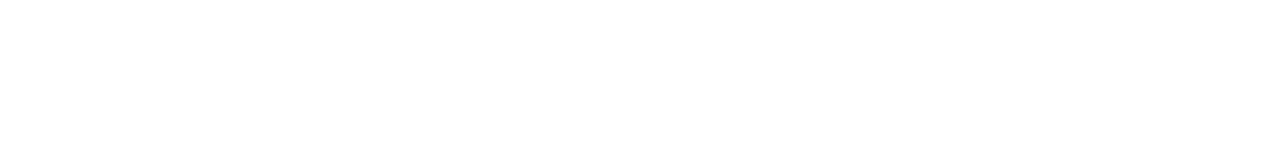
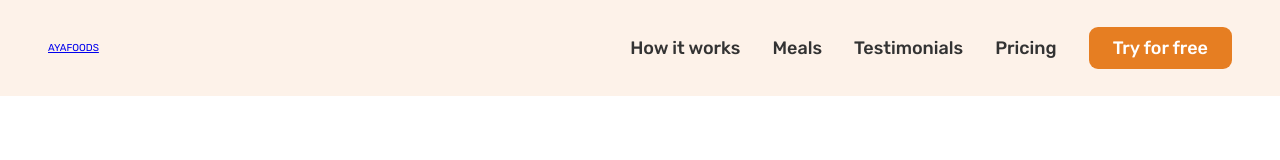
Before and after one commit to SeunJay/aya-restaurant, a plain HTML site: page index.html in a window 1280 px wide. Drawn offline with nearby package versions, Linux system fonts and the light colour scheme.

Commit message:
header section

```diff
--- /dev/null
+++ b/css/general.css
@@ -0,0 +1,19 @@
+* {
+  padding: 0;
+  margin: 0;
+  box-sizing: border-box;
+}
+
+html {
+  /* font-size: 10px; */
+  /* 10px / 16px = 0.625 = 62.5% */
+  /* Percentage of user's browser font-size setting */
+  font-size: 62.5%;
+}
+
+body {
+  font-family: "Rubik", sans-serif;
+  line-height: 1;
+  font-weight: 400;
+  color: #555;
+}
--- /dev/null
+++ b/css/style.css
@@ -0,0 +1,57 @@
+/**************************/
+/* HEADER */
+/**************************/
+
+.header {
+  display: flex;
+  justify-content: space-between;
+  align-items: center;
+  background-color: #fdf2e9;
+
+  /* Because we want header to be sticky later */
+  height: 9.6rem;
+  padding: 0 4.8rem;
+}
+
+.logo {
+  height: 2.2rem;
+}
+
+/**************************/
+/* NAVIGATION */
+/**************************/
+
+.main-nav-list {
+  list-style: none;
+  display: flex;
+  align-items: center;
+  gap: 3.2rem;
+}
+
+.main-nav-link:link,
+.main-nav-link:visited {
+  display: inline-block;
+  text-decoration: none;
+  color: #333;
+  font-weight: 500;
+  font-size: 1.8rem;
+  transition: all 0.3s;
+}
+
+.main-nav-link:hover,
+.main-nav-link:active {
+  color: #cf711f;
+}
+
+.main-nav-link.nav-cta:link,
+.main-nav-link.nav-cta:visited {
+  padding: 1.2rem 2.4rem;
+  border-radius: 9px;
+  color: #fff;
+  background-color: #e67e22;
+}
+
+.main-nav-link.nav-cta:hover,
+.main-nav-link.nav-cta:active {
+  background-color: #cf711f;
+}
--- a/index.html
+++ b/index.html
@@ -1,12 +1,38 @@
 <!DOCTYPE html>
 <html lang="en">
+
     <head>
         <meta charset="UTF-8">
         <meta http-equiv="X-UA-Compatible" content="IE=edge">
         <meta name="viewport" content="width=device-width, initial-scale=1.0">
+        <link rel="preconnect" href="https://fonts.gstatic.com" />
+        <link href="https://fonts.googleapis.com/css2?family=Rubik:wght@400;500;600;700&display=swap"
+            rel="stylesheet" />
+
+        <link rel="stylesheet" href="css/general.css" />
+        <link rel="stylesheet" href="css/style.css" />
+
+        <script type="module" src="https://unpkg.com/ionicons@5.4.0/dist/ionicons/ionicons.esm.js"></script>
+        <script nomodule="" src="https://unpkg.com/ionicons@5.4.0/dist/ionicons/ionicons.js"></script>
         <title>Aya Foods</title>
     </head>
+
     <body>
+        <header class="header">
+            <a href="#">
+                <!-- <img class="logo" alt="Omnifood logo" src="img/omnifood-logo.png" /> -->
+                AYAFOODS
+            </a>
+            <nav class="main-nav">
+                <ul class="main-nav-list">
+                    <li><a class="main-nav-link" href="#">How it works</a></li>
+                    <li><a class="main-nav-link" href="#">Meals</a></li>
+                    <li><a class="main-nav-link" href="#">Testimonials</a></li>
+                    <li><a class="main-nav-link" href="#">Pricing</a></li>
+                    <li><a class="main-nav-link nav-cta" href="#">Try for free</a></li>
+                </ul>
+            </nav>
+        </header>
+    </body>
 
-</body>
 </html>
```
Lines whose indentation alone changed are shown as unchanged.
